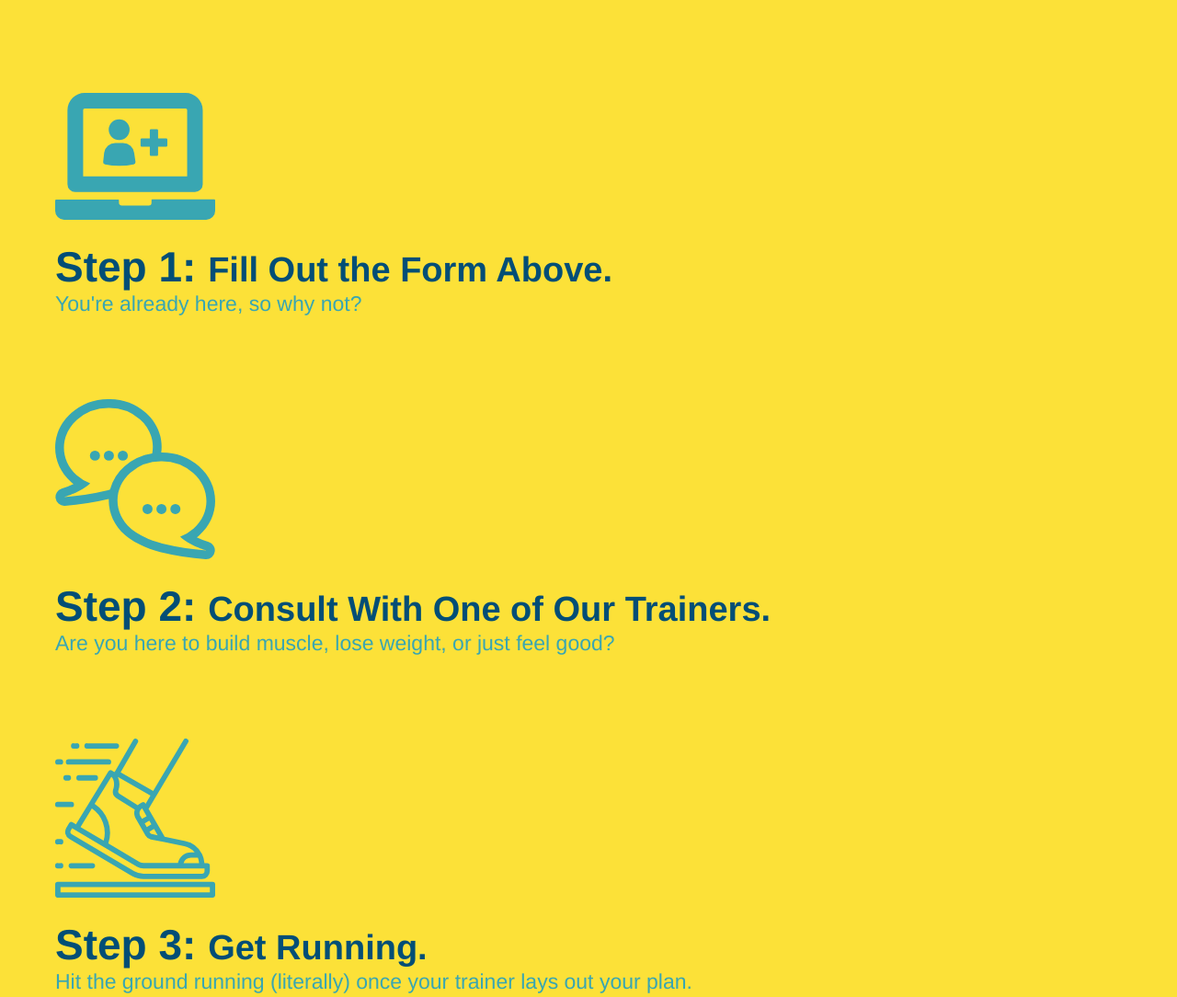
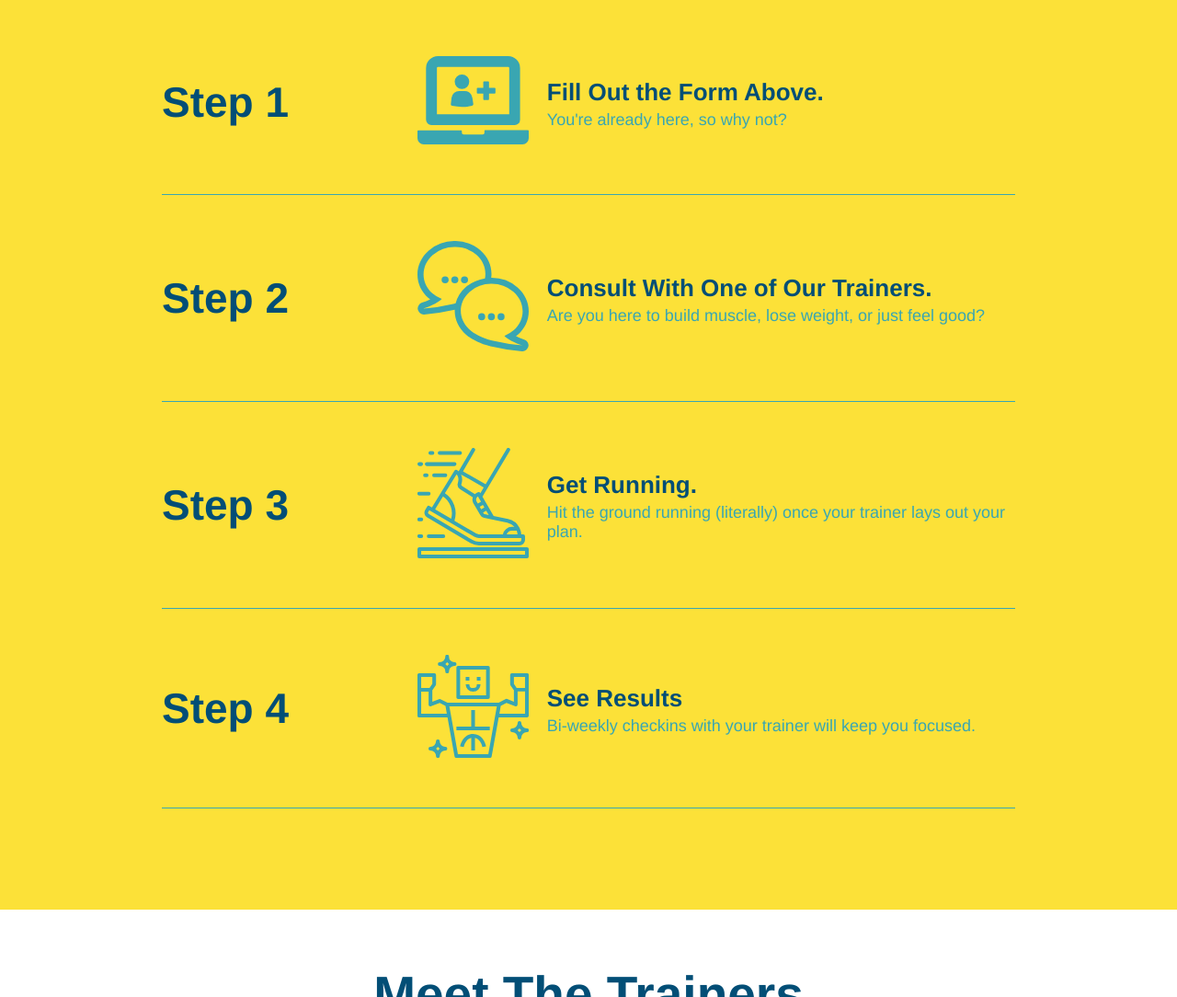
Before and after one commit to Spyromancy/run-buddy, a plain HTML site: page index.html in a window 1280 px wide. Shown: the part 1560-2644 px from the top of the page at 92% size. Drawn offline with Linux system fonts and the light colour scheme.

Commit message:
add flexbox to the steps

```diff
--- a/assets/css/style.css
+++ b/assets/css/style.css
@@ -142,25 +142,47 @@ section {
 .steps{
     background:#fce138;
 }
-.steps div{
-    margin-bottom: 80px;
+.step{
+    margin: 50px auto;
+    padding-bottom: 50px;
+    width:80%;
+    border-bottom: 1px solid #39a6b2;
+    display: flex;
+    flex-wrap: wrap;
+    align-items: center;
+    justify-content: space-between;
 }
-.steps img{
-    width:15%;
-    margin:10px 0;
-}
-.steps h3{
+.step h3{
     color:#024e76;
     font-size:46px;
-    margin-top: 10px;
+    flex: 1 30%;
 }
-.steps p{
+.step-img{
+    flex:1 12%;
+    margin-right: 20px;
+}
+.step-img img{
+    max-width: 100%;
+}
+.step-info {
+    flex: 2 70%;
+    display: flex;
+    flex-wrap: wrap;
+    align-items: center;
+}
+.step-text{
+    flex:12;
+}
+.step-text p{
     color:#39a6b2;
-    font-size:23px;
+    font-size:18px;
 }
-.steps span{
-    font-size:38px;
+.step-text h4{
+    font-size:26px;
+    line-height: 1.5;
+    color:#024e76;
 }
+
 
 
 /*.trainers {
--- a/index.html
+++ b/index.html
@@ -92,28 +92,56 @@
                 <h2 class="section-title secondary-border">What You Do</h2>
             </div>
 
-            <div>
+            <div class="step">
+                <h3>Step 1</h3>
+                <div class="step-info">
+                    <div class="step-img">
                         <img src="./assets/images/step-1.svg" alt="" />
-                <h3>Step 1: <span>Fill Out the Form Above.</span></h3>
+                    </div>
+                    <div class="step-text">
+                        <h4>Fill Out the Form Above.</h4>
                         <p>You're already here, so why not?</p>
                     </div>
+                </div>
+            </div>
 
-            <div>
+            <div class="step">
+                <h3>Step 2</h3>
+                <div class="step-info">
+                    <div class="step-img">
                         <img src="./assets/images/step-2.svg" alt="" />
-                <h3>Step 2: <span>Consult With One of Our Trainers.</span></h3>
+                    </div>
+                    <div class="step-text">
+                        <h4>Consult With One of Our Trainers.</h4>
                         <p>Are you here to build muscle, lose weight, or just feel good?</p>
                     </div>
+                </div>
+            </div>
 
-            <div>
+            <div class="step">
+                <h3>Step 3</h3>
+                <div class="step-info">
+                    <div class="step-img">
                         <img src="./assets/images/step-3.svg" alt="" />
-                <h3>Step 3: <span>Get Running.</span></h3>
+                    </div>
+                    <div class="step-text">
+                        <h4>Get Running.</h4>
                         <p>Hit the ground running (literally) once your trainer lays out your plan.</p>
                     </div>
+                </div>
+            </div>
 
-            <div>
+            <div class="step">
+                <h3>Step 4</h3>
+                <div class="step-info">
+                    <div class="step-img">
                         <img src="./assets/images/step-4.svg" alt="" />
-                <h3>Step 4: <span>See Results</span></h3>
+                    </div>
+                    <div class="step-text">
+                        <h4>See Results</h4>
                         <p>Bi-weekly checkins with your trainer will keep you focused.</p>
+                    </div>
+                </div>
             </div>
         </section>
 
```
Lines whose indentation alone changed are shown as unchanged.
